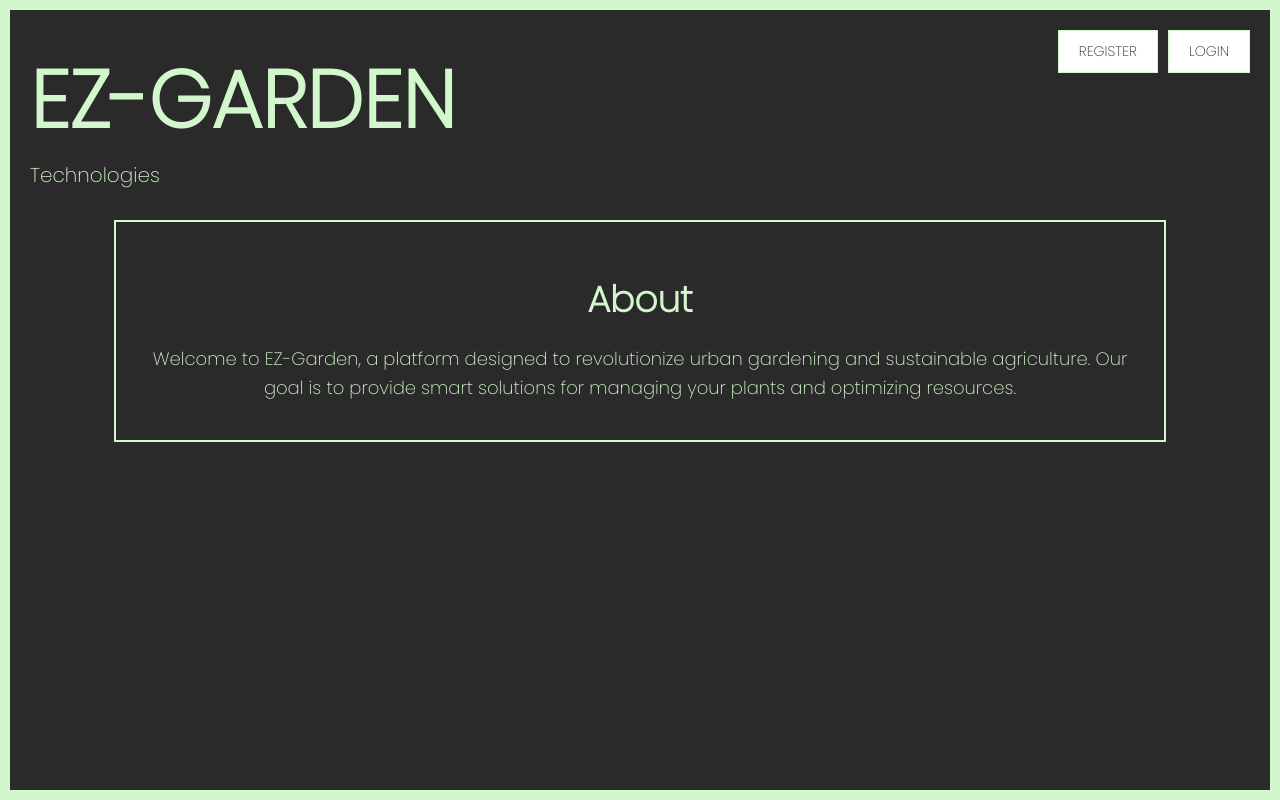
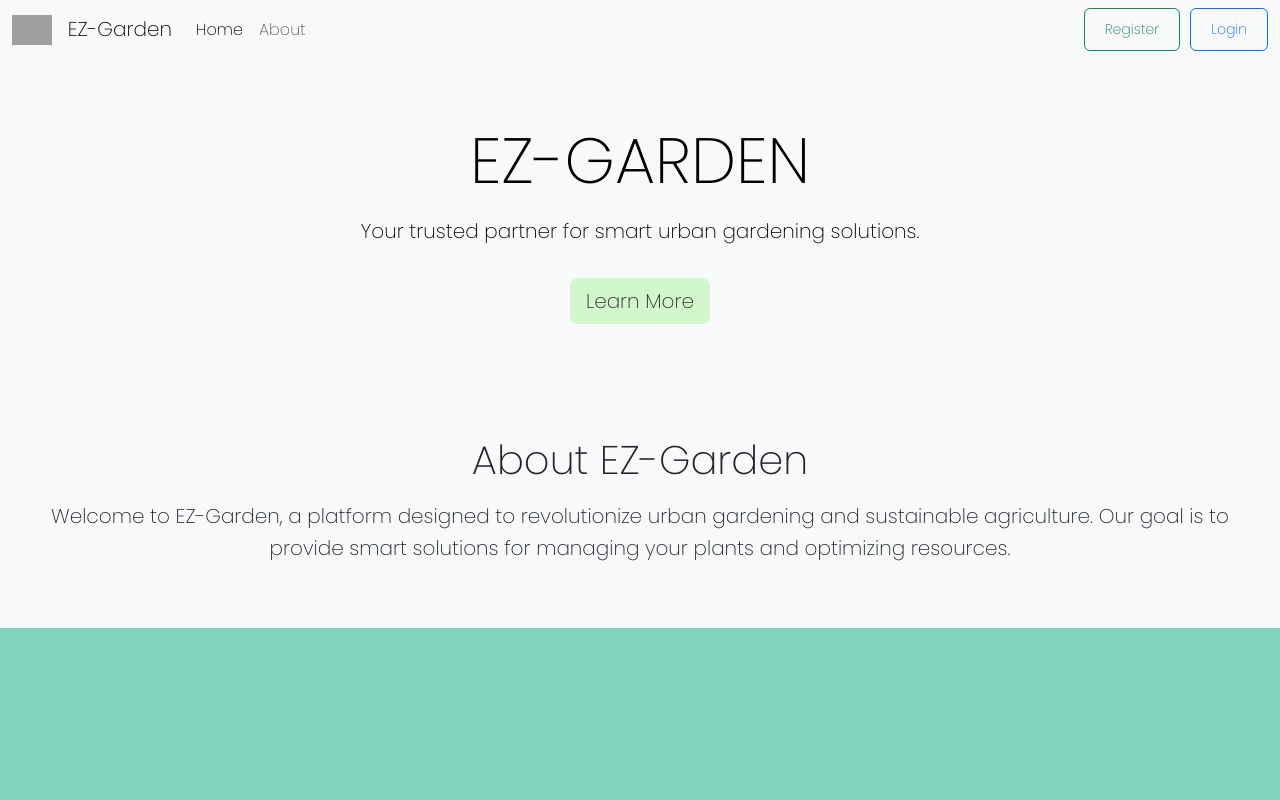
Before and after one commit to nevoitzhak1/EZ-Garden, a Flask app: page / in a window 1280 px wide. Run offline with Flask 3, Linux system fonts and the light colour scheme; grey boxes are pictures that could not be loaded.

Commit message:
changed homepage scheme
to prettier

```diff
--- /dev/null
+++ b/tempCodeRunnerFile.py
@@ -0,0 +1 @@
+her
--- a/templates/home1.html
+++ b/templates/home1.html
@@ -1,134 +1,122 @@
 <!DOCTYPE html>
 <html lang="en">
+
 <head>
     <meta charset="UTF-8">
     <meta name="viewport" content="width=device-width, initial-scale=1.0">
     <title>EZ-Garden</title>
     <link href="https://fonts.googleapis.com/css2?family=Poppins:wght@200&display=swap" rel="stylesheet">
+    <link href="https://cdn.jsdelivr.net/npm/bootstrap@5.3.0-alpha2/dist/css/bootstrap.min.css" rel="stylesheet"
+        integrity="sha384-aFq/bzH65dt+w6FI2ooMVUpc+21e0SRygnTpmBvdBgSdnuTN7QbdgL+OapgHtvPp" crossorigin="anonymous">
     <style>
-        /* עיצוב בסיסי */
         body {
             margin: 0;
             font-family: 'Poppins', sans-serif;
-            background-color: #f0f0f0;
-
-
+            background-color: #7fd4bb;
         }
 
-
-        /* מיכל ראשי */
-        .container {
-            width: 100%;
-            min-height: 100vh;
-            background-color: #2a2a2a;
-            border: 10px solid #d3f7cc;
-            box-sizing: border-box;
-            color: #d3f7cc;
-            position: relative;
+        .navbar-brand img {
+            margin-right: 10px;
         }
 
-        /* כפתורים */
-        .buttons {
-            position: absolute;
-            top: 20px;
-            right: 20px;
-            display: flex;
-        }
-
-        .button {
-            background-color: white;
-            color: #2a2a2a;
-            border: 1px solid #d3f7cc;
-            padding: 10px 20px;
-            margin-left: 10px;
-            text-transform: uppercase;
-            cursor: pointer;
-            text-decoration: none;
-            font-size: 14px;
-            font-family: 'Poppins', sans-serif;
-            font-weight: 200;
-            transition: background-color 0.3s ease;
-        }
-
-        .button:hover {
-            background-color: #d3f7cc;
-        }
-
-        /* כותרת */
-        .header {
-            text-align: left;
-            margin: 30px 20px;
-        }
-
-        .title {
-            font-size: 80px;
-            margin: 0;
-            color: #d3f7cc;
-        }
-
-        .subtitle {
-            font-size: 20px;
-            margin: 0;
-            color: #d3f7cc;
-        }
-
-        /* קונטיינר About */
-        .about-container {
-            width: 80%;
-            margin: 30px auto 0;
-            background-color: #2a2a2a;
-            border: 2px solid #d3f7cc;
-            padding: 20px;
-            color: #d3f7cc;
+        .hero-section {
+            background-color: #f8f9fa;
+            color: #000;
+            padding: 4rem 1rem;
             text-align: center;
         }
 
-        .about-title {
-            font-size: 36px;
-            margin-bottom: 15px;
+        .hero-section h1 {
+            font-size: 4rem;
+            margin-bottom: 1rem;
         }
 
-        .about-text {
-            font-size: 18px;
+        .hero-section p {
+            font-size: 1.25rem;
+            margin-bottom: 2rem;
+        }
+
+        .hero-section .btn-primary {
+            background-color: #d3f7cc;
+            border: none;
+            color: #2a2a2a;
+        }
+
+        .hero-section .btn-primary:hover {
+            background-color: #b9e2a8;
+        }
+
+        .about-section {
+            padding: 3rem 1rem;
+            background-color: #f8f9fa;
+            text-align: center;
+        }
+
+        .about-section h2 {
+            font-size: 2.5rem;
+            margin-bottom: 1rem;
+        }
+
+        .about-section p {
+            font-size: 1.25rem;
             line-height: 1.6;
         }
 
-
-
-
-
+        .btn-login,
+        .btn-register {
+            margin-left: 10px;
+            font-size: 14px;
+            padding: 10px 20px;
+        }
     </style>
 </head>
+
 <body>
+    <!-- Navbar -->
+    <nav class="navbar navbar-expand-lg bg-body-tertiary">
+        <div class="container-fluid">
+            <a class="navbar-brand" href="#">
+                <img src="box-seam.svg" alt="" height="30"> EZ-Garden
+            </a>
+            <button class="navbar-toggler" type="button" data-bs-toggle="collapse" data-bs-target="#navbarSupportedContent"
+                aria-controls="navbarSupportedContent" aria-expanded="false" aria-label="Toggle navigation">
+                <span class="navbar-toggler-icon"></span>
+            </button>
+            <div class="collapse navbar-collapse" id="navbarSupportedContent">
+                <ul class="navbar-nav me-auto mb-2 mb-lg-0">
+                    <li class="nav-item">
+                        <a class="nav-link active" aria-current="page" href="#">Home</a>
+                    </li>
+                    <li class="nav-item">
+                        <a class="nav-link" href="#">About</a>
+                    </li>
+                </ul>
+                <div class="d-flex">
+                    <a href="/register_type" class="btn btn-outline-success btn-register">Register</a>
+                    <a href="/login" class="btn btn-outline-primary btn-login">Login</a>
+                </div>
+            </div>
+        </div>
+    </nav>
 
+    <!-- Hero Section -->
+    <div class="hero-section">
+        <h1>EZ-GARDEN</h1>
+        <p>Your trusted partner for smart urban gardening solutions.</p>
+        <a href="#" class="btn btn-primary btn-lg">Learn More</a>
+    </div>
 
+    <!-- About Section -->
+    <div class="about-section">
+        <h2>About EZ-Garden</h2>
+        <p>
+            Welcome to EZ-Garden, a platform designed to revolutionize urban gardening and sustainable agriculture.
+            Our goal is to provide smart solutions for managing your plants and optimizing resources.
+        </p>
+    </div>
 
-    <div class="container">
-        <!-- כפתורים עליונים -->
-        <div class="buttons">
-            <a href="/register_type" class="button">Register</a>
-            <a href="/login" class="button">Login</a>
-        </div>
+    <script src="https://cdn.jsdelivr.net/npm/bootstrap@5.3.3/dist/js/bootstrap.bundle.min.js"
+        integrity="sha384-YvpcrYf0tY3lHB60NNkmXc5s9fDVZLESaAA55NDzOxhy9GkcIdslK1eN7N6jIeHz" crossorigin="anonymous"></script>
+</body>
 
-
-
-
-        <!-- כותרת -->
-        <div class="header">
-            <h1 class="title">EZ-GARDEN</h1>
-            <p class="subtitle">Technologies</p>
-        </div>
-
-
-
-        <!-- קונטיינר About -->
-        <div class="about-container">
-            <h2 class="about-title">About</h2>
-            <p class="about-text">
-                Welcome to EZ-Garden, a platform designed to revolutionize urban gardening and sustainable agriculture.
-                Our goal is to provide smart solutions for managing your plants and optimizing resources.
-            </p>
-        </div>
-    </div>
-</body>
 </html>
```
